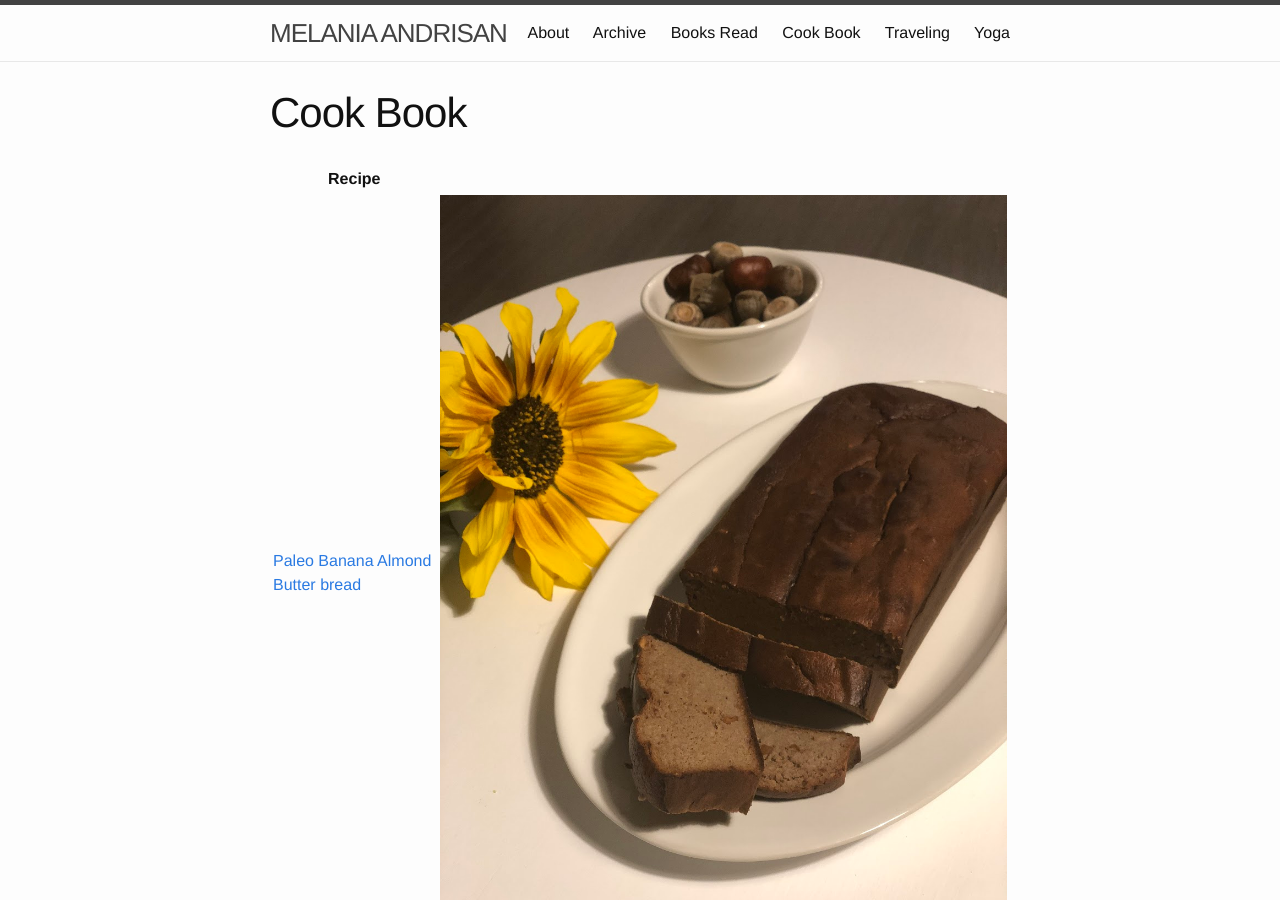
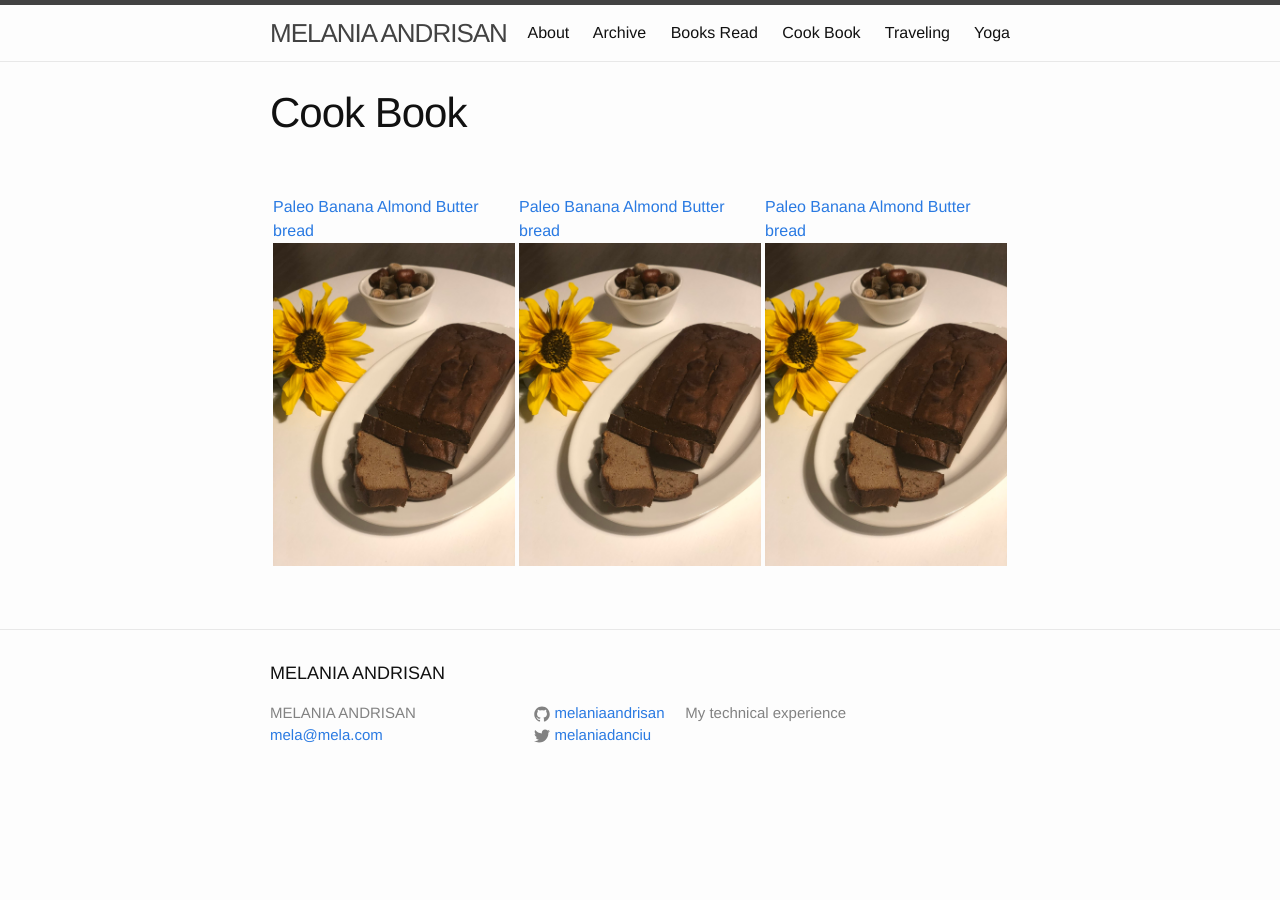
Before and after one commit to melaniaandrisan/melaniaandrisan.github.io, a Jekyll site: the page built from food_history.md, in a window 1280 px wide and 900 px high. Built offline with Jekyll 4.4.1, drawn with Linux system fonts in a browser that asks for light colours; comment, search, counter and statistics services are not loaded.

Commit message:
Update food_history.md

```diff
--- a/food_history.md
+++ b/food_history.md
@@ -5,10 +5,6 @@ permalink: /foodhistory/
 ---
 
 
-|Recipe| |
-|--------|---|
-|[Paleo Banana Almond Butter bread](http://mela.ro/food/2018/09/25/Paleo-banana-bread/)|![Paleo Bread]({{ site.url }}/assets/paleo_banana_bread.JPG)|
-
 |   |   |   |
 |---|---|---|
 |[Paleo Banana Almond Butter bread](http://mela.ro/food/2018/09/25/Paleo-banana-bread/) ![Paleo Bread]({{ site.url }}/assets/paleo_banana_bread.JPG)|[Paleo Banana Almond Butter bread](http://mela.ro/food/2018/09/25/Paleo-banana-bread/) ![Paleo Bread]({{ site.url }}/assets/paleo_banana_bread.JPG)|[Paleo Banana Almond Butter bread](http://mela.ro/food/2018/09/25/Paleo-banana-bread/) ![Paleo Bread]({{ site.url }}/assets/paleo_banana_bread.JPG)|
```
